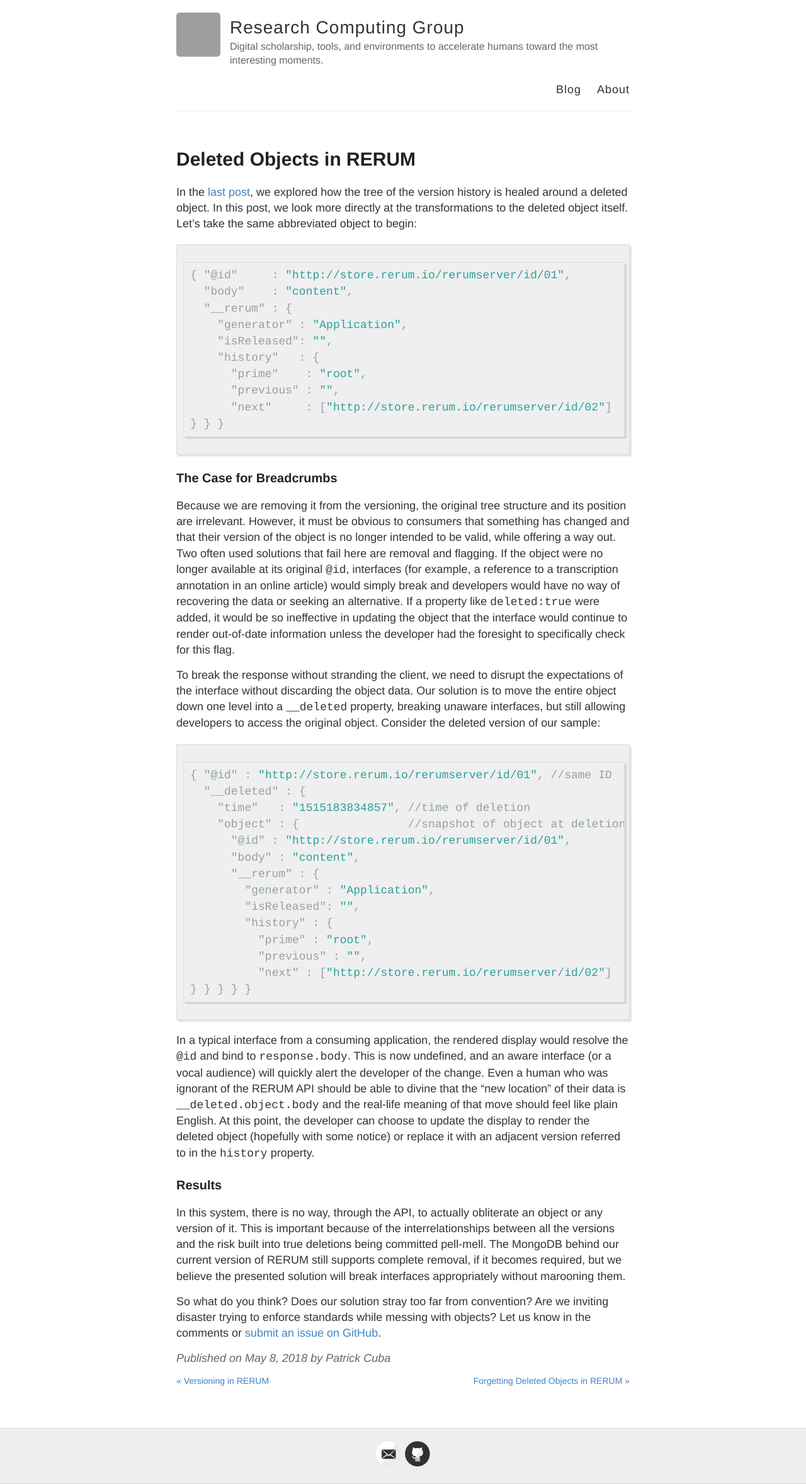
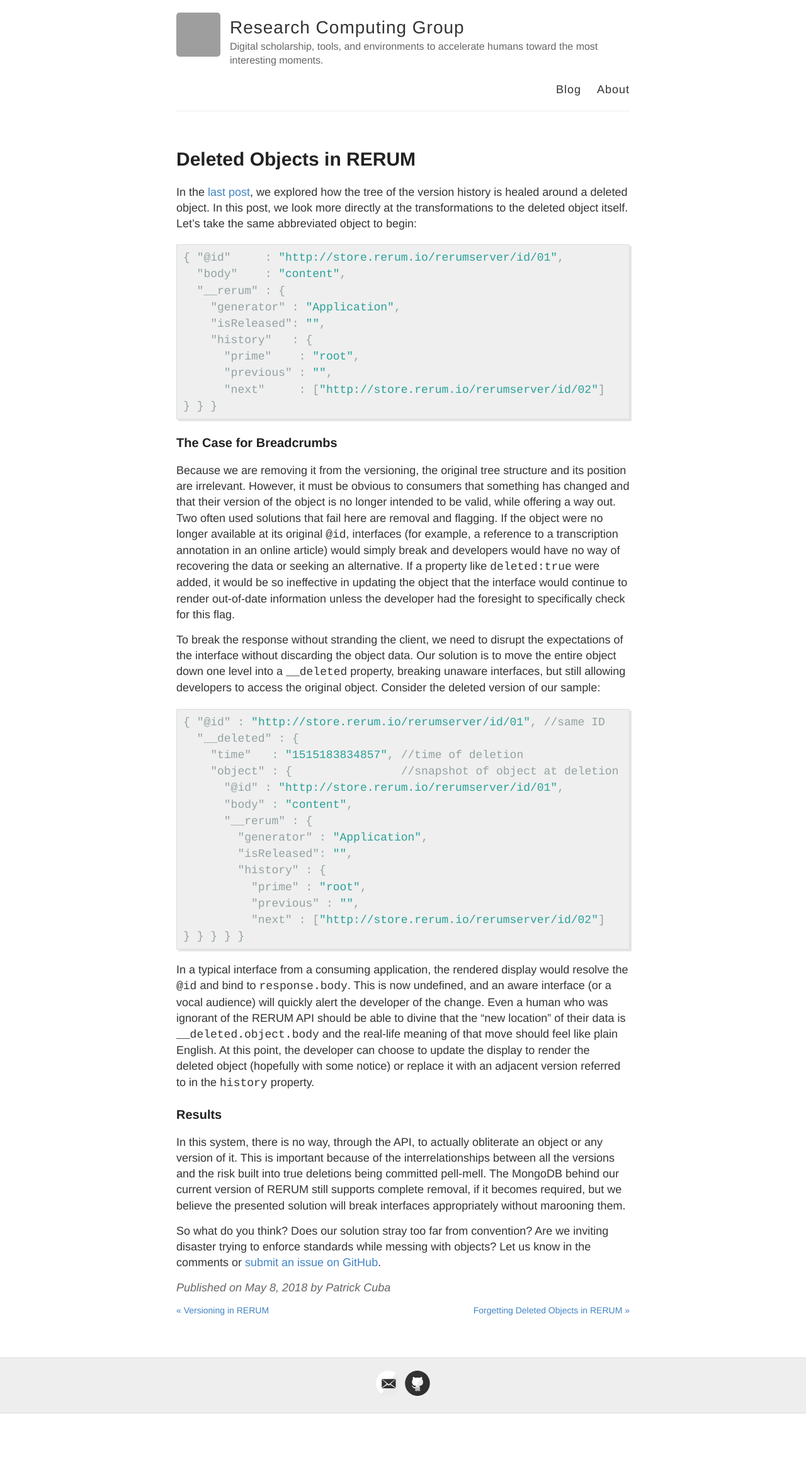
Before and after one commit to CenterForDigitalHumanities/blog, a Jekyll site: the page built from _posts/2018-05-08-deleted-objects-in-rerum.md, in a window 1280 px wide. Shown: the whole page at 63% size. Built offline with Jekyll 4.4.1, drawn with Linux system fonts in a browser that asks for light colours; our own code applies the rules of GitHub Pages for plain Markdown files; after the commit the page ends 2245 px from its top, so only the background shows below that; grey boxes are pictures that could not be loaded.

Commit message:
workaround
https://github.com/barryclark/jekyll-now/issues/1526

```diff
--- a/_sass/_highlights.scss
+++ b/_sass/_highlights.scss
@@ -1,5 +1,5 @@
 
-.highlight {
+pre.highlight {
   background-color: #efefef;
   padding: 7px 7px 7px 10px;
   border: 1px solid #ddd;
--- a/style.css
+++ b/style.css
@@ -56,7 +56,7 @@ table {
   box-sizing: border-box;
 }
 
-.highlight {
+pre.highlight {
   background-color: #efefef;
   padding: 7px 7px 7px 10px;
   border: 1px solid #ddd;
```
